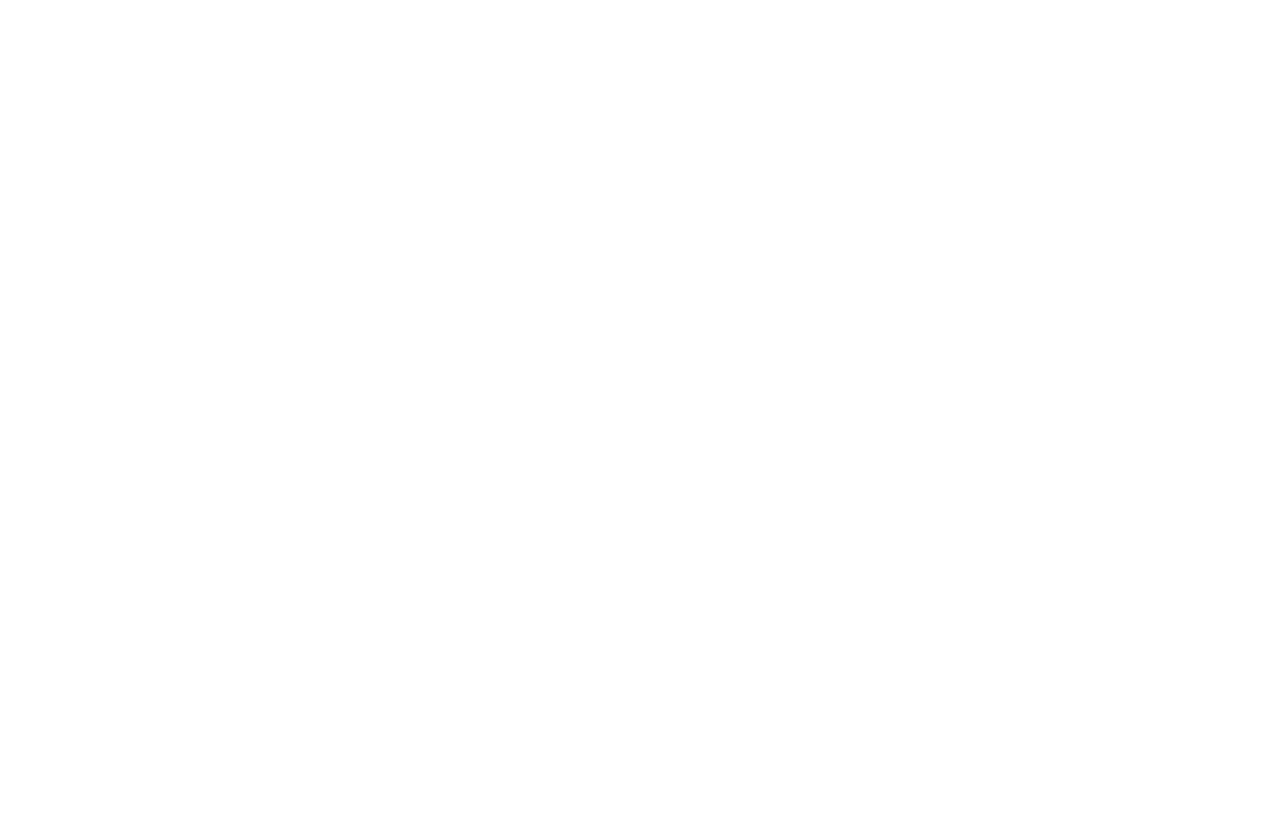
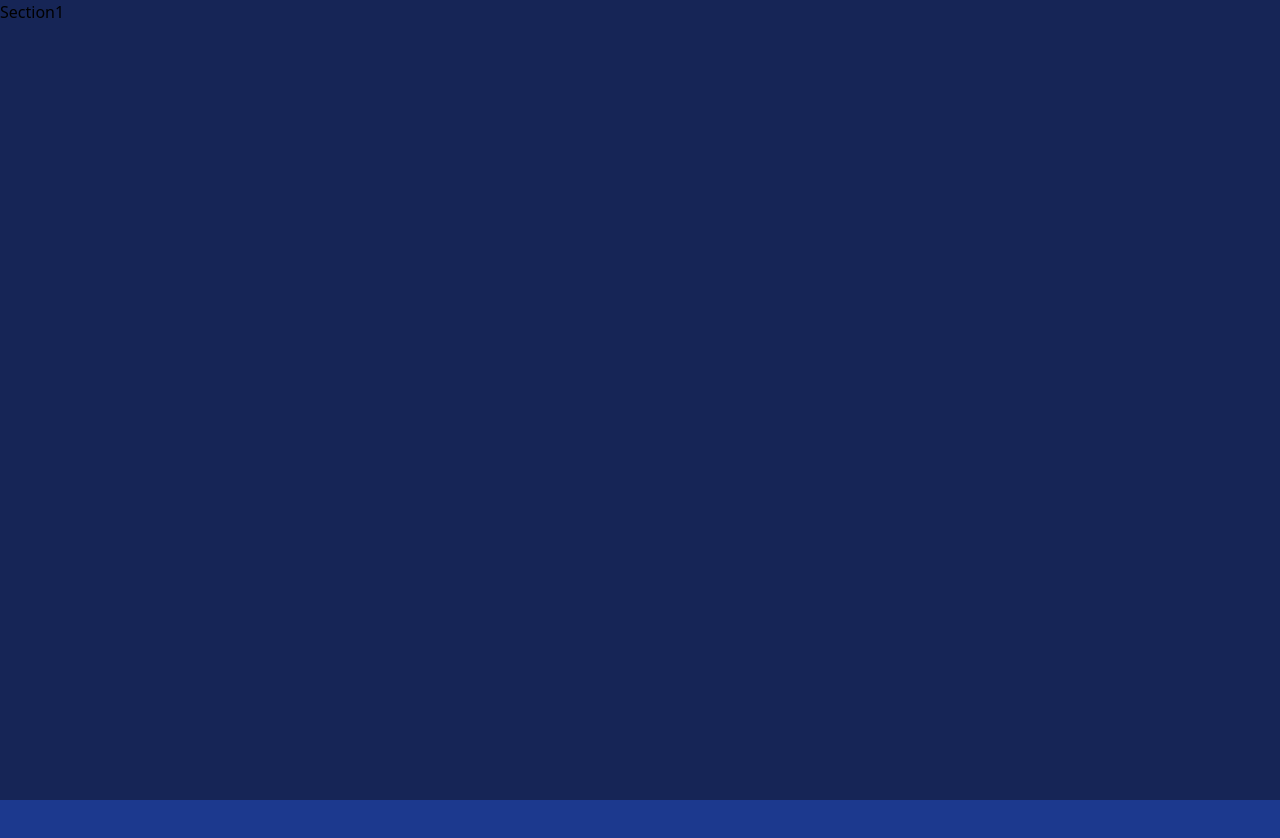
Before and after one commit to Sheikh-talha01/Web-development-Projects, a React (Vite) app in the folder UI-Design-Project/: page / in a window 1280 px wide. Shown: the top 838 px of the page. Before the commit the page ends 800 px from the top, so only its background shows below. Built offline with nearby package versions, Linux system fonts and the light colour scheme.

Commit message:
adding new Project under a name "UI-Design-Project"

```diff
--- a/UI-Design-Project/src/App.jsx
+++ b/UI-Design-Project/src/App.jsx
@@ -1,8 +1,13 @@
 import React from 'react'
-
+import Section1 from'./Components/Section1/Section1'
+import Section2 from './Components/Section2/Section2'
 const App = () => {
     return (
-        <div></div>
+        <div>
+            <Section1/>
+            <Section2/>
+        </div>
+
     )
 }
 export default App
--- /dev/null
+++ b/UI-Design-Project/src/Components/Section1/Section1.jsx
@@ -0,0 +1,8 @@
+import React from 'react'
+
+const Section1 = () => {
+    return (
+        <div className='h-screen w-full bg-blue-950'>Section1</div>
+    )
+}
+export default Section1
--- /dev/null
+++ b/UI-Design-Project/src/Components/Section2/Section2.jsx
@@ -0,0 +1,8 @@
+import React from 'react'
+
+const Section2 = () => {
+    return (
+        <div className='h-screen w-full bg-blue-900'></div>
+    )
+}
+export default Section2
```
